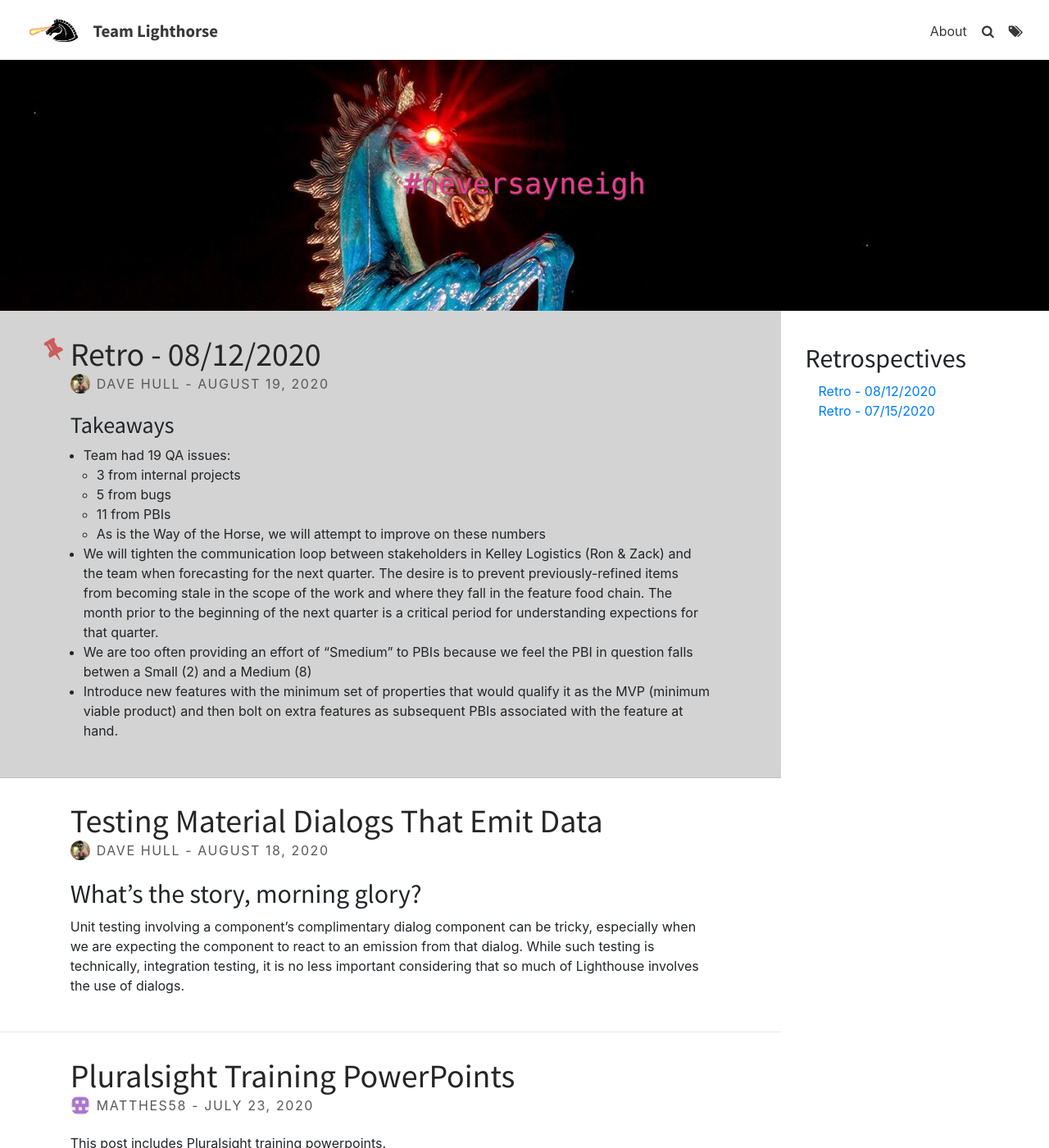
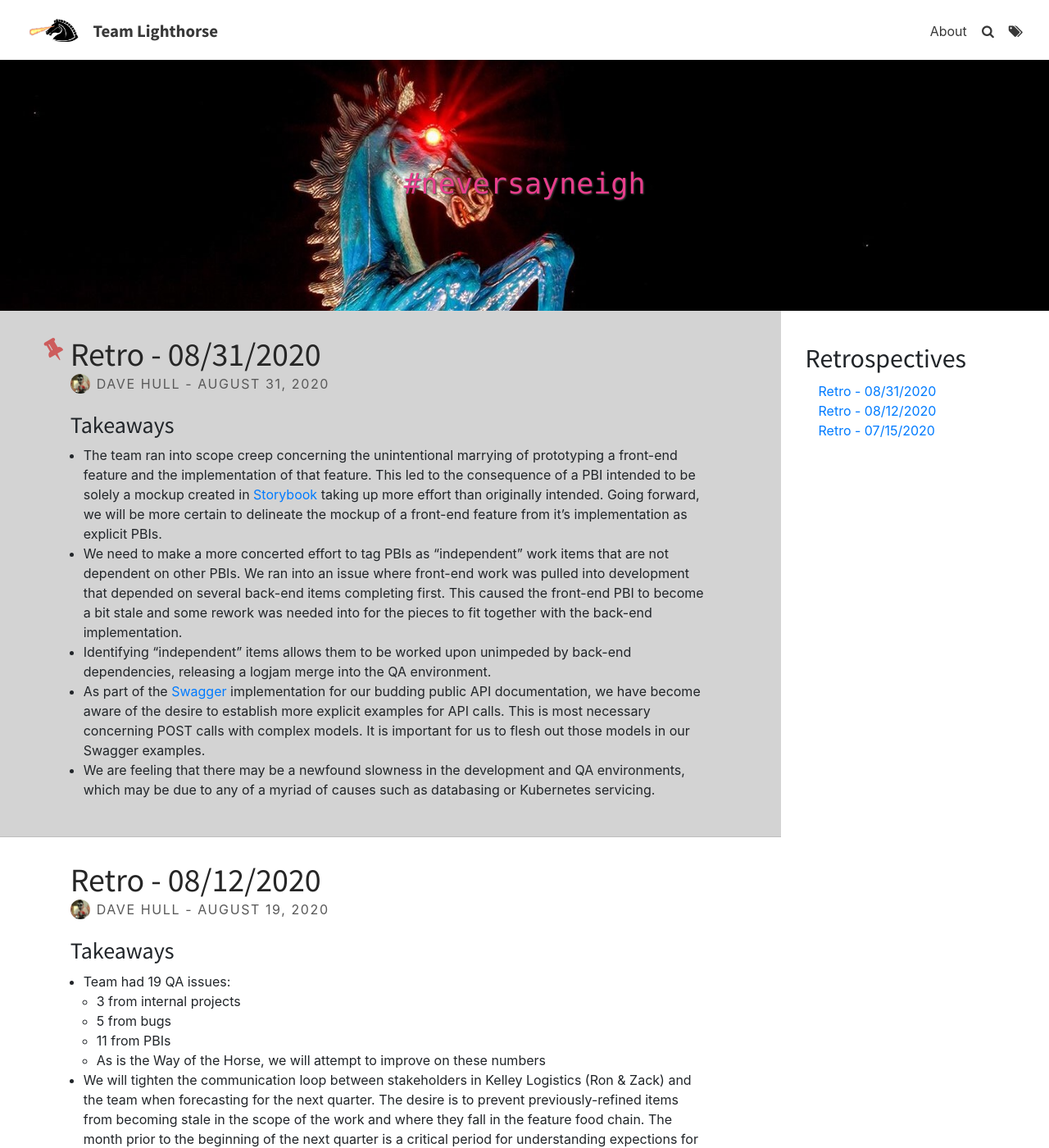
Before and after one commit to TeamLighthorse/teamlighthorse.github.io, a Jekyll site: the page built from index.html, in a window 1280 px wide and 1400 px high. Shown: the whole window at 82% size. Built offline with Jekyll 4.4.1, drawn with Linux system fonts in a browser that asks for light colours; the list of posts is cut into pages by our own code.

Commit message:
retro 8/31/2020

```diff
--- /dev/null
+++ b/_posts/2020-08-31-retro.md
@@ -0,0 +1,20 @@
+---
+layout: post
+title: Retro - 08/31/2020
+tags: [retrospective, agile, team process]
+excerpt_separator: <!--more-->
+author: docHologram
+pin: true
+---
+### Takeaways
+ - The team ran into scope creep concerning the unintentional marrying of prototyping a front-end feature and the implementation of that feature. This led to the consequence of a PBI intended to be solely a mockup created in [Storybook](https://storybook.js.org/) taking up more effort than originally intended. Going forward, we will be more certain to delineate the mockup of a front-end feature from it's implementation as explicit PBIs.
+ - We need to make a more concerted effort to tag PBIs as "independent" work items that are not dependent on other PBIs. We ran into an issue where front-end work was pulled into development that depended on several back-end items completing first. This caused the front-end PBI to become a bit stale and some rework was needed into for the pieces to fit together with the back-end implementation.
+ - Identifying "independent" items allows them to be worked upon unimpeded by back-end dependencies, releasing a logjam merge into the QA environment.
+ - As part of the [Swagger](https://swagger.io/solutions/api-design/) implementation for our budding public API documentation, we have become aware of the desire to establish more explicit examples for API calls. This is most necessary concerning POST calls with complex models. It is important for us to flesh out those models in our Swagger examples.
+ - We are feeling that there may be a newfound slowness in the development and QA environments, which may be due to any of a myriad of causes such as databasing or Kubernetes servicing.
+
+<!--more-->
+
+### [Action Items](https://dflcloud.visualstudio.com/Nucleus/_workitems/edit/4690)
+ - Investigate whether dev and QA environments are being slowed by DTU caps imposed by Azure or indexing efficiency, or possibly a need to optimize memory within the Azure Kubernetes Service (AKS)
+ - Meet to formulate a Definition of Done (DoD) concerning API implementations
```
Also changed, not shown: _posts/2020-08-19-retro.md (+1 -1 lines).
